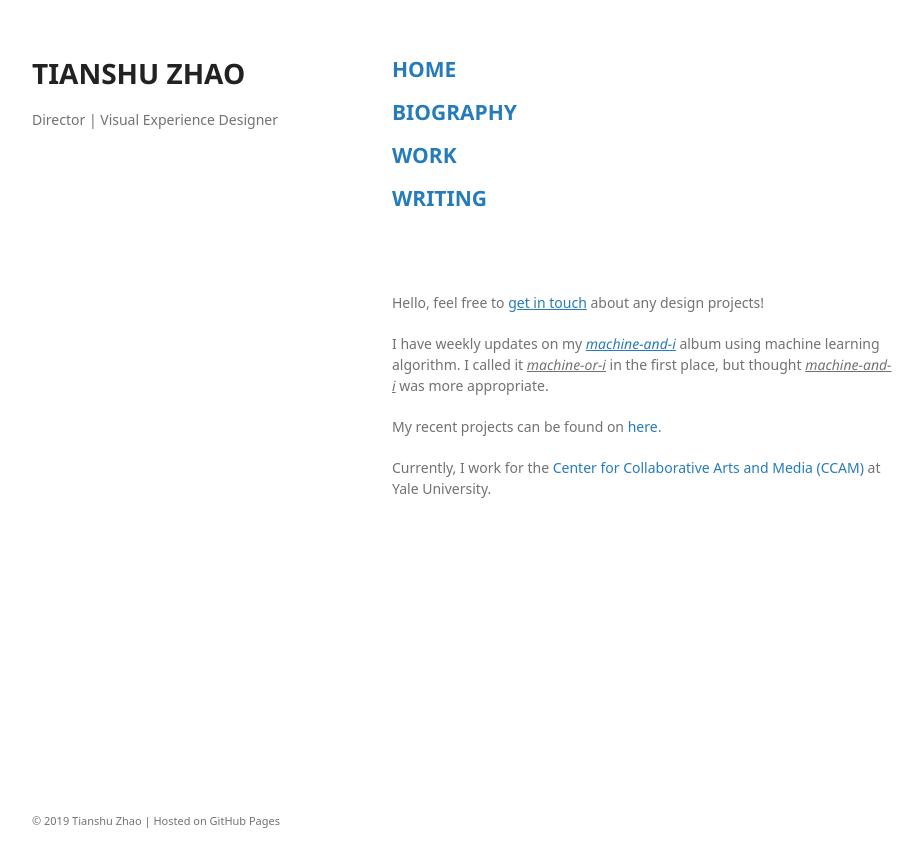
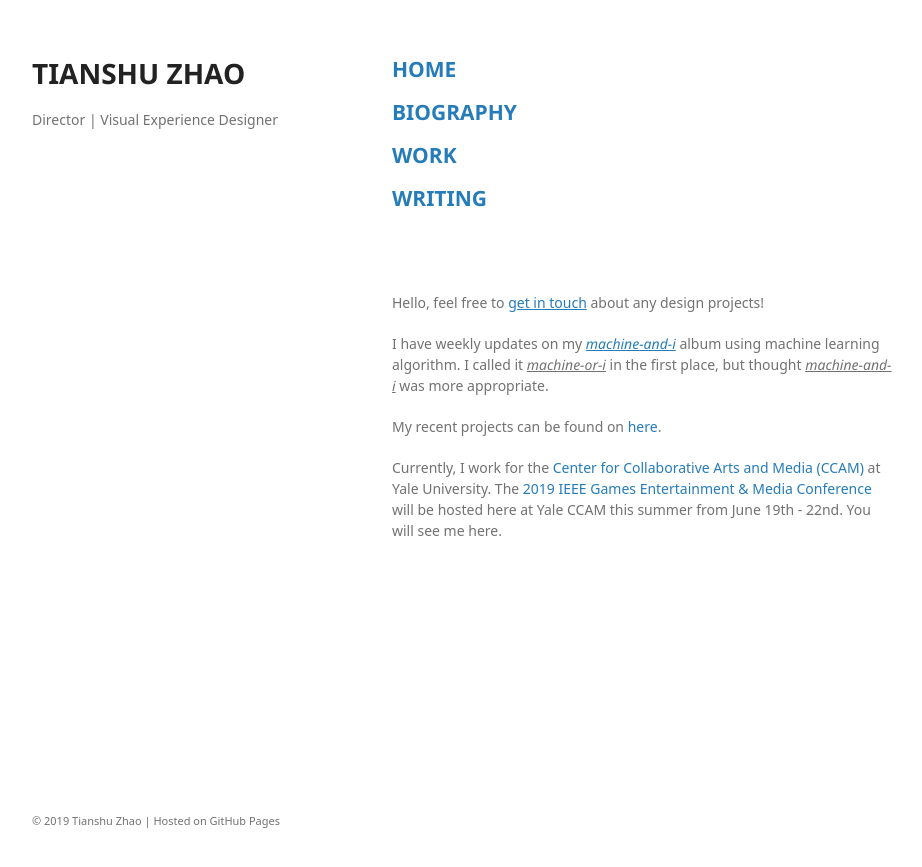
Before and after one commit to tianshu-z/tianshu-z.github.io, a Jekyll site: the page built from index.md, in a window 1280 px wide. Shown: the top 867 px of the page, without its empty margins (178-1100 px from the left). Built offline with Jekyll 4.4.1, drawn with Linux system fonts in a browser that asks for light colours; some web fonts are replaced; our own code applies the rules of GitHub Pages for plain Markdown files.

Commit message:
Update index.md

```diff
--- a/index.md
+++ b/index.md
@@ -16,4 +16,4 @@
 
 My recent projects can be found on <a href="https://tianshu-z.github.io/work.html">here</a>.
 
-<p>Currently, I work for the <a href="https://ccam.yale.edu"> Center for Collaborative Arts and Media (CCAM)</a> at Yale University.</p>
+<p>Currently, I work for the <a href="https://ccam.yale.edu"> Center for Collaborative Arts and Media (CCAM)</a> at Yale University. The <a href = "https://www.ieee-gem.space/">2019 IEEE Games Entertainment & Media Conference</a> will be hosted here at Yale CCAM this summer from June 19th - 22nd. You will see me here.</p>
```
